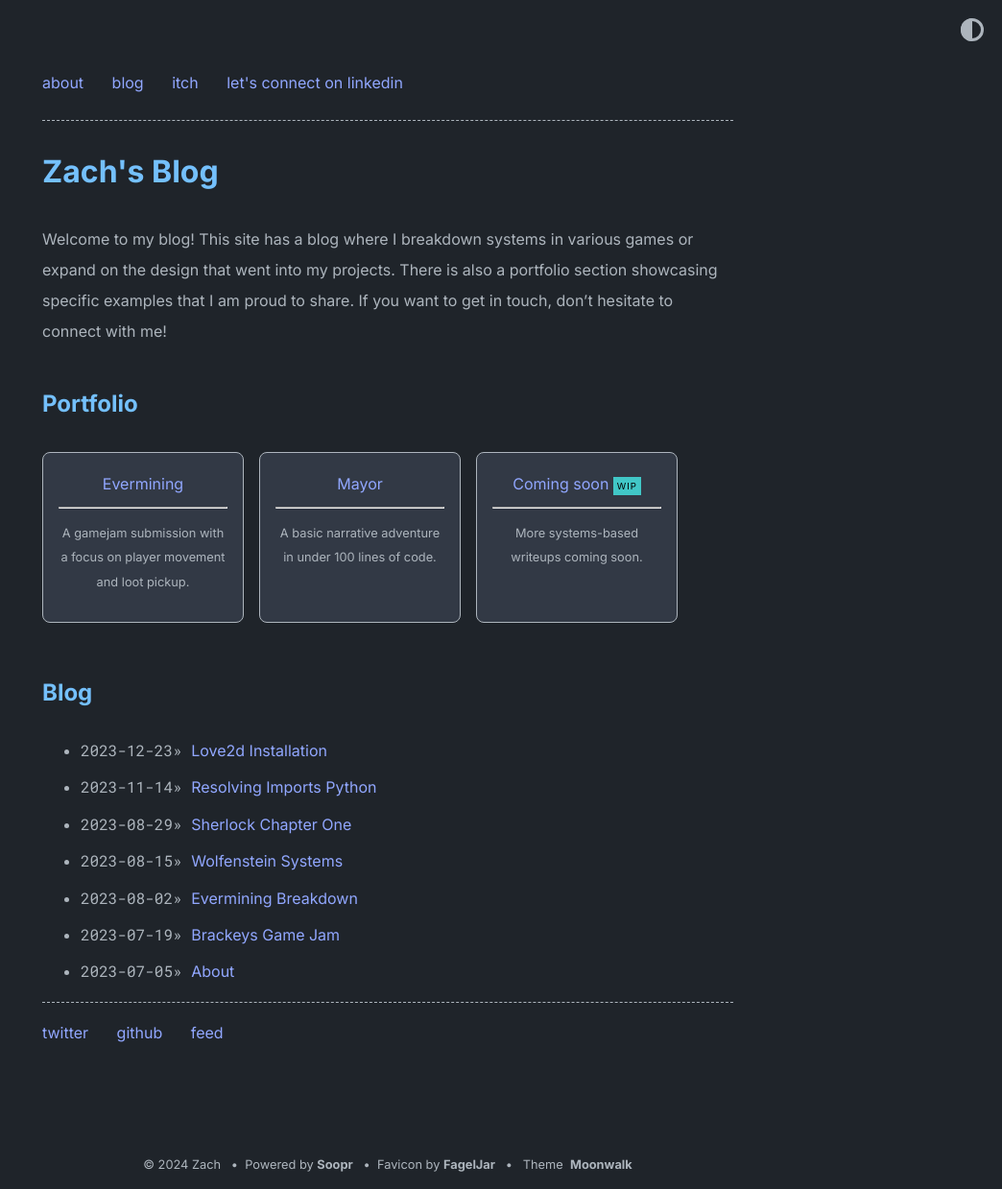
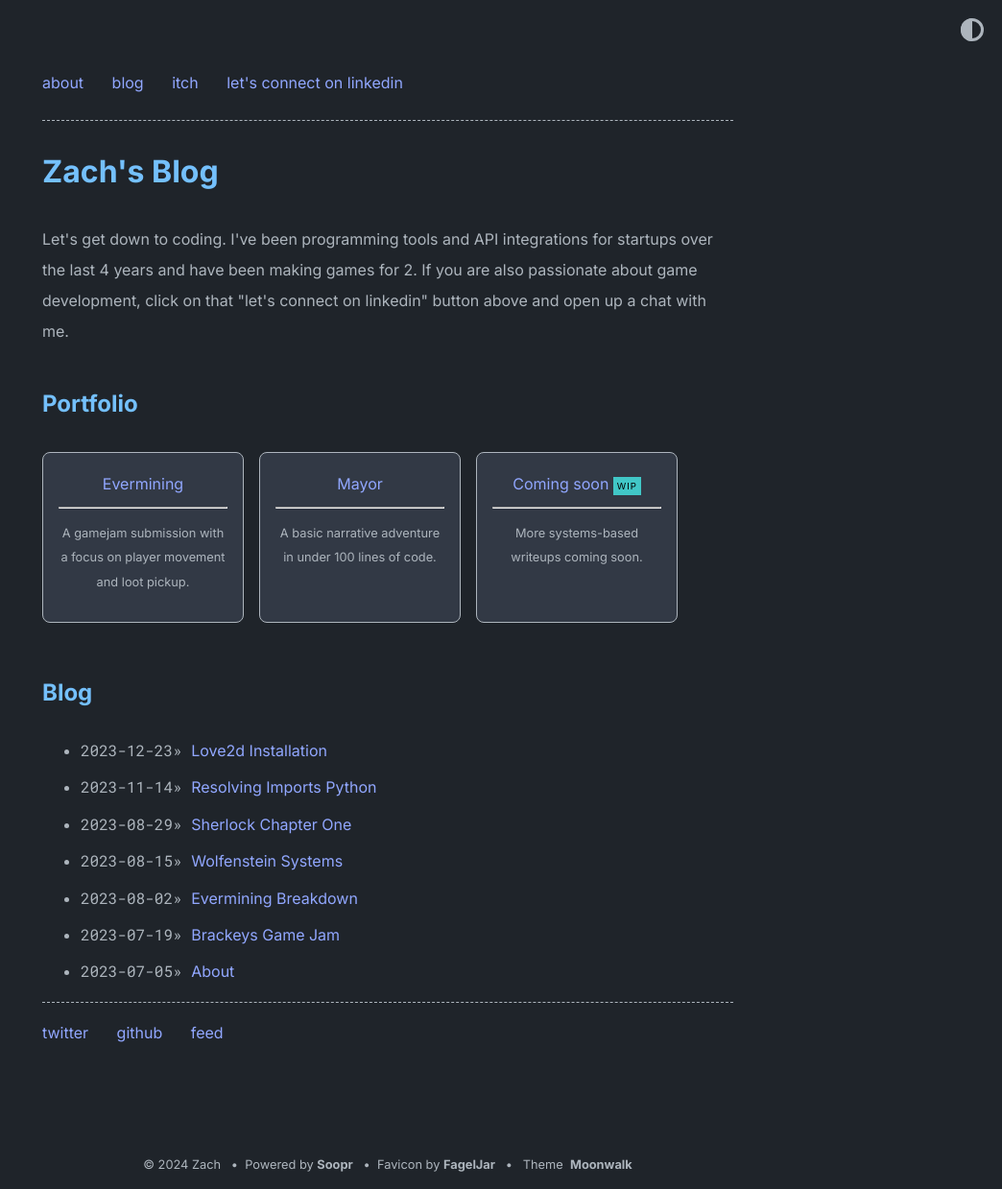
Before and after one commit to zbaileydev/zbaileydev.github.io, a Jekyll site: the page built from index.md, in a window 1280 px wide. Shown: the whole page at 96% size, without its empty margins (236-1280 px from the left). Built offline with Jekyll 4.4.1, drawn with Linux system fonts in a browser that asks for light colours; Markdown is read by kramdown in place of the engine named in the settings.

Commit message:
Update _config.yml

```diff
--- a/_config.yml
+++ b/_config.yml
@@ -2,7 +2,7 @@ title: "Zach's Blog"
 author: Zach
 url: https://puzzlezach.github.io/ # root address of the site
 description: > # description of the site (multiple lines allowed)
-  Welcome to my blog! This site has a blog where I breakdown systems in various games or expand on the design that went into my projects. There is also a portfolio section showcasing specific examples that I am proud to share. If you want to get in touch, don’t hesitate to connect with me!
+  Let's get down to coding. I've been programming tools and API integrations for startups over the last 4 years and have been making games for 2. If you are also passionate about game development, click on that "let's connect on linkedin" button above and open up a chat with me.
 
 permalink: /:slug
 
```
